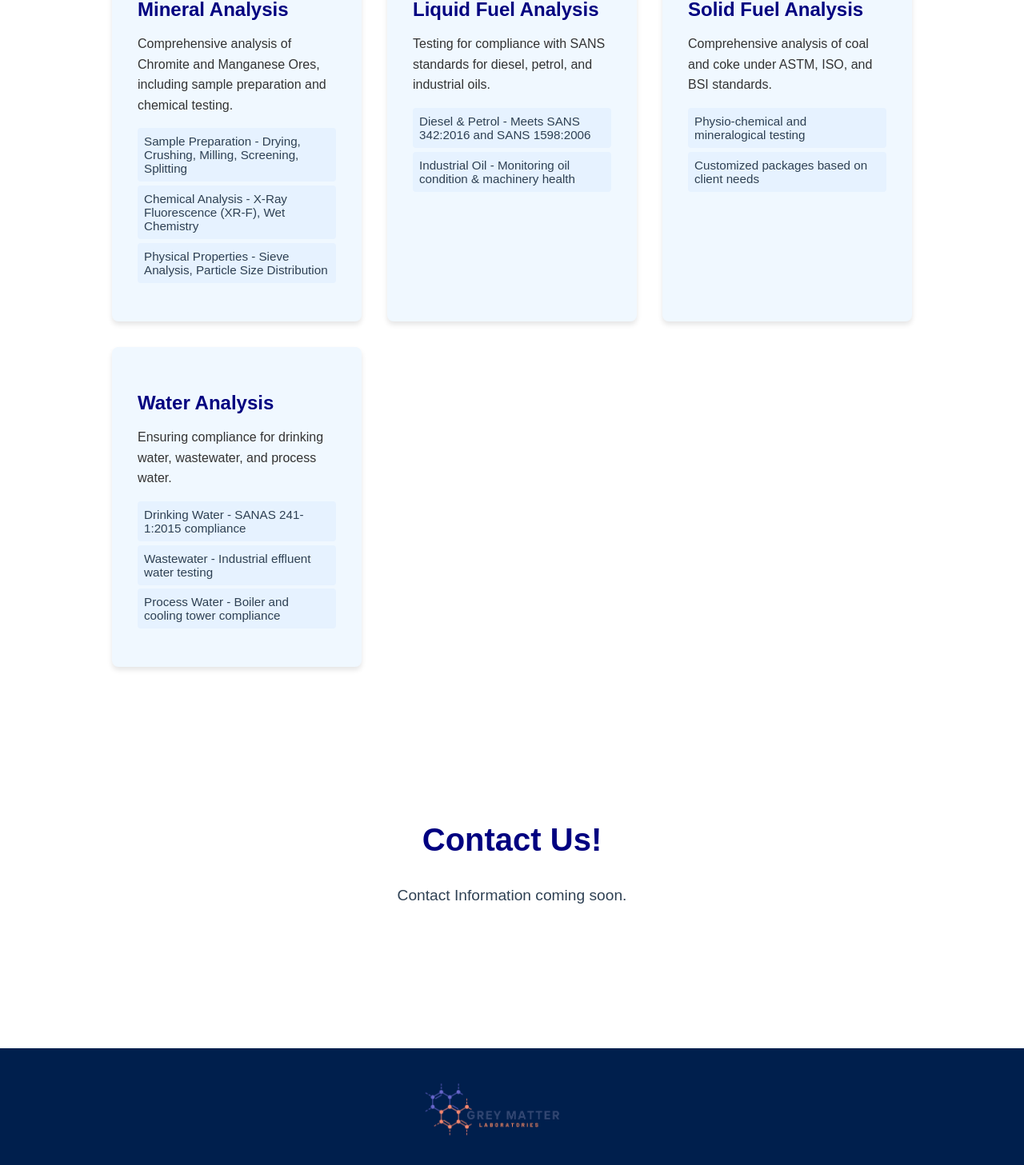
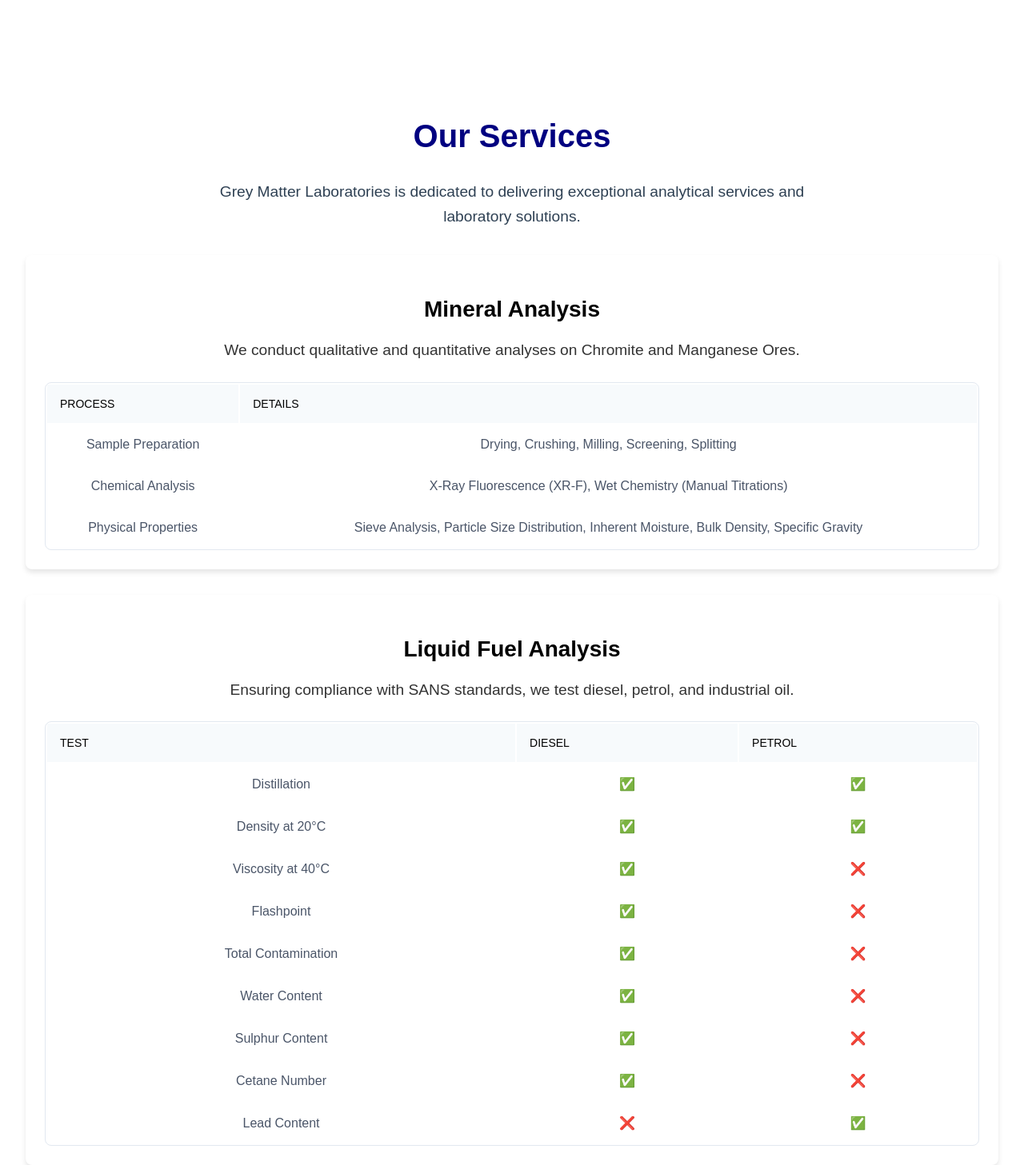
Before and after one commit to Thapelo-Molosiwa/last1, a Next.js app: page / in a window 1280 px wide. Shown: the part 1655-3112 px from the top of the page at 80% size. Built offline with nearby package versions, Linux system fonts and the light colour scheme.

Commit message:
css built

```diff
--- a/src/components/About.js
+++ b/src/components/About.js
@@ -5,21 +5,28 @@
   return (
     <section id="about" className={styles.section}>
       <h2>About Us</h2>
+      <p>
+        Grey Matter Laboratories (Pty) Ltd is a proudly South African, youth-owned laboratory headquartered in Pretoria,
+        with a national footprint. Founded by two multidisciplinary professionals, we provide cutting-edge analytical services
+        across various industries, including mining, construction, agriculture, energy, and healthcare.
+      </p>
+      <p>
+        We specialize in laboratory equipment supply, consumables, advanced testing, and on-site laboratory setup and
+        management. Our solutions are tailored to meet the diverse and evolving needs of our clients, ensuring they have
+        access to reliable and precise analytical services that align with international testing standards.
+      </p>
       <div className={styles.cardContainer}>
         <div className={styles.card}>
           <Flask size={40} />
           <h3>Research Excellence</h3>
-          <p>Pioneering breakthrough discoveries in neuroscience.</p>
         </div>
         <div className={styles.card}>
           <Microscope size={40} />
           <h3>Innovation</h3>
-          <p>Developing cutting-edge brain research technologies.</p>
         </div>
         <div className={styles.card}>
           <AtomIcon size={40} />
           <h3>Collaboration</h3>
-          <p>Building partnerships to accelerate discoveries.</p>
         </div>
       </div>
     </section>
--- a/src/components/Research.js
+++ b/src/components/Research.js
@@ -1,66 +1,105 @@
-import styles from "../styles/Home.module.css";
+import React from 'react';
+import styles from '@/styles/Home.module.css';
 
 const servicesData = [
   {
-    title: "Mineral Analysis",
-    description: "Comprehensive analysis of Chromite and Manganese Ores, including sample preparation and chemical testing.",
-    details: [
-      "Sample Preparation - Drying, Crushing, Milling, Screening, Splitting",
-      "Chemical Analysis - X-Ray Fluorescence (XR-F), Wet Chemistry",
-      "Physical Properties - Sieve Analysis, Particle Size Distribution",
+    title: 'Mineral Analysis',
+    description: 'We conduct qualitative and quantitative analyses on Chromite and Manganese Ores.',
+    table: {
+      headers: ['Process', 'Details'],
+      rows: [
+        ['Sample Preparation', 'Drying, Crushing, Milling, Screening, Splitting'],
+        ['Chemical Analysis', 'X-Ray Fluorescence (XR-F), Wet Chemistry (Manual Titrations)'],
+        ['Physical Properties', 'Sieve Analysis, Particle Size Distribution, Inherent Moisture, Bulk Density, Specific Gravity'],
       ],
     },
+  },
   {
-    title: "Liquid Fuel Analysis",
-    description: "Testing for compliance with SANS standards for diesel, petrol, and industrial oils.",
-    details: [
-      "Diesel & Petrol - Meets SANS 342:2016 and SANS 1598:2006",
-      "Industrial Oil - Monitoring oil condition & machinery health",
+    title: 'Liquid Fuel Analysis',
+    description: 'Ensuring compliance with SANS standards, we test diesel, petrol, and industrial oil.',
+    table: {
+      headers: ['Test', 'Diesel', 'Petrol'],
+      rows: [
+        ['Distillation', '✅', '✅'],
+        ['Density at 20°C', '✅', '✅'],
+        ['Viscosity at 40°C', '✅', '❌'],
+        ['Flashpoint', '✅', '❌'],
+        ['Total Contamination', '✅', '❌'],
+        ['Water Content', '✅', '❌'],
+        ['Sulphur Content', '✅', '❌'],
+        ['Cetane Number', '✅', '❌'],
+        ['Lead Content', '❌', '✅'],
       ],
     },
+  },
   {
-    title: "Solid Fuel Analysis",
-    description: "Comprehensive analysis of coal and coke under ASTM, ISO, and BSI standards.",
-    details: [
-      "Physio-chemical and mineralogical testing",
-      "Customized packages based on client needs",
+    title: 'Solid Fuel Analysis',
+    description: 'We conduct extensive physio-chemical and mineralogical analyses of coal and coke.',
+    table: {
+      headers: ['Test', 'Details'],
+      rows: [
+        ['Total Moisture', 'Determines water content in coal'],
+        ['Inherent Moisture', 'Measures moisture retained within coal structure'],
+        ['Ash Content', 'Determines non-combustible residue'],
+        ['Volatile Matter', 'Measures gaseous emissions from combustion'],
+        ['Gross & Net Calorific Value', 'Measures energy output'],
       ],
     },
+  },
   {
-    title: "Water Analysis",
-    description: "Ensuring compliance for drinking water, wastewater, and process water.",
-    details: [
-      "Drinking Water - SANAS 241-1:2015 compliance",
-      "Wastewater - Industrial effluent water testing",
-      "Process Water - Boiler and cooling tower compliance",
+    title: 'Water Quality Analysis',
+    description: 'We conduct compliance testing for drinking water, wastewater, and process water.',
+    table: {
+      headers: ['Parameter', 'Drinking Water', 'Wastewater'],
+      rows: [
+        ['pH Level', '✅', '✅'],
+        ['Conductivity', '✅', '✅'],
+        ['Sodium & Potassium', '✅', '✅'],
+        ['Nitrate & Fluoride', '✅', '✅'],
+        ['E. Coli Presence', '✅', '✅'],
       ],
+    },
   },
 ];
 
-const Research = () => {
+const Services = () => {
   return (
-    <section id="research" className={styles.section}>
+    <section className={styles.section} id="services">
       <h2>Our Services</h2>
-      <p>
-        Our comprehensive range of services and products are designed to meet your unique needs and
-        help you reach the optimum potential of your operations through data-driven insights.
-      </p>
-
-      <div className={styles.cardContainer}>
+      <p>Grey Matter Laboratories is dedicated to delivering exceptional analytical services and laboratory solutions.</p>
       {servicesData.map((service, index) => (
-          <div key={index} className={styles.card}>
+        <div key={index} className={styles.serviceSection}>
           <h3>{service.title}</h3>
           <p>{service.description}</p>
-            <ul>
-              {service.details.map((detail, i) => (
-                <li key={i}>{detail}</li>
+          <table className={styles.table}>
+            <thead>
+              <tr>
+                {service.table.headers.map((header, i) => (
+                  <th key={i}>{header}</th>
                 ))}
-            </ul>
+              </tr>
+            </thead>
+            <tbody>
+              {service.table.rows.map((row, i) => (
+                <tr key={i}>
+                  {row.map((cell, j) => (
+                    <td key={j}>{cell}</td>
+                  ))}
+                </tr>
+              ))}
+            </tbody>
+          </table>
         </div>
       ))}
+      <h2>Why Choose Us?</h2>
+      <div className={styles.cardContainer}>
+        <div className={styles.card}><h3>Cutting-Edge Technology</h3><p>We utilize the latest analytical instruments and methodologies.</p></div>
+        <div className={styles.card}><h3>Regulatory Compliance</h3><p>Adherence to SANS, ASTM, ISO, and BSI standards.</p></div>
+        <div className={styles.card}><h3>Quick Turnaround</h3><p>We provide accurate results in the shortest possible time.</p></div>
+        <div className={styles.card}><h3>Industry Expertise</h3><p>Serving multiple industries, including mining, construction, agriculture, energy, and healthcare.</p></div>
       </div>
     </section>
   );
 };
 
-export default Research;
+export default Services;
--- a/src/styles/Home.module.css
+++ b/src/styles/Home.module.css
@@ -168,55 +168,81 @@
   color: #2E4053;
 }
 
-/* Services Card Container */
-.cardContainer {
-  display: grid;
-  grid-template-columns: repeat(auto-fit, minmax(300px, 1fr));
-  gap: 2rem;
-  max-width: 1000px;
-  margin: auto;
+/* Services Section */
+.serviceSection {
+  background: white;
+  border-radius: 8px;
+  box-shadow: 0 4px 6px rgba(0, 0, 0, 0.1);
+  padding: 1.5rem;
+  margin-bottom: 2rem;
 }
 
-/* Service Card */
-.card {
-  background: #f0f8ff;
-  padding: 2rem;
-  border-radius: 8px;
-  box-shadow: 0 4px 6px rgba(0, 0, 0, 0.1);
-  text-align: left;
-  transition: transform 0.3s ease-in-out, box-shadow 0.3s ease-in-out;
+.serviceSection h3 {
+  font-size: 1.75rem;
+  font-weight: 600;
+  margin-bottom: 1.25rem;
 }
 
-.card:hover {
-  transform: translateY(-5px);
-  box-shadow: 0 6px 10px rgba(0, 0, 0, 0.15);
+.serviceSection p {
+  color: #333;
+  margin-bottom: 1.5rem;
 }
 
-.card h3 {
-  color: navy;
-  font-size: 1.5rem;
-  margin-bottom: 1rem;
+.table {
+  width: 100%;
+  border: 1px solid #e2e8f0;
+  border-radius: 8px;
+  overflow: hidden;
 }
 
-.card p {
-  color: #333;
-  font-size: 1rem;
-  margin-bottom: 1rem;
+.table thead {
+  background: #f7fafc;
 }
 
-/* List inside Cards */
-.card ul {
-  padding: 0;
-  list-style: none;
+.table th {
+  padding: 1rem;
+  font-weight: 500;
+  text-align: left;
+  text-transform: uppercase;
+  font-size: 0.875rem;
 }
 
-.card ul li {
-  background: #e6f2ff;
-  padding: 0.5rem;
-  margin: 0.3rem 0;
-  border-radius: 4px;
-  font-size: 0.95rem;
-  color: #2E4053;
+.table td {
+  padding: 1rem;
+  font-size: 1rem;
+  color: #4a5568;
+}
+
+.table tr:hover {
+  background: #edf2f7;
+}
+
+/* Mobile View for Services Section */
+@media (max-width: 768px) {
+  .serviceSection {
+    padding: 1rem;
+  }
+
+  .serviceSection h3 {
+    font-size: 1.5rem;
+  margin-bottom: 1rem;
+  }
+
+  .serviceSection p {
+    font-size: 1rem;
+    margin-bottom: 1rem;
+  }
+
+  .table {
+    display: block;
+    overflow-x: auto;
+  }
+
+  .table th,
+  .table td {
+    padding: 0.75rem;
+    font-size: 0.875rem;
+  }
 }
 
 /* Footer */
@@ -233,20 +259,4 @@
   .section {
     padding: 3rem 1rem;
   }
-
-  .card {
-    padding: 1.5rem;
-  }
-
-  .card h3 {
-    font-size: 1.3rem;
-  }
-
-  .card p {
-    font-size: 0.9rem;
-  }
-
-  .card ul li {
-    font-size: 0.85rem;
-  }
 }
```
Lines whose indentation alone changed are shown as unchanged.
